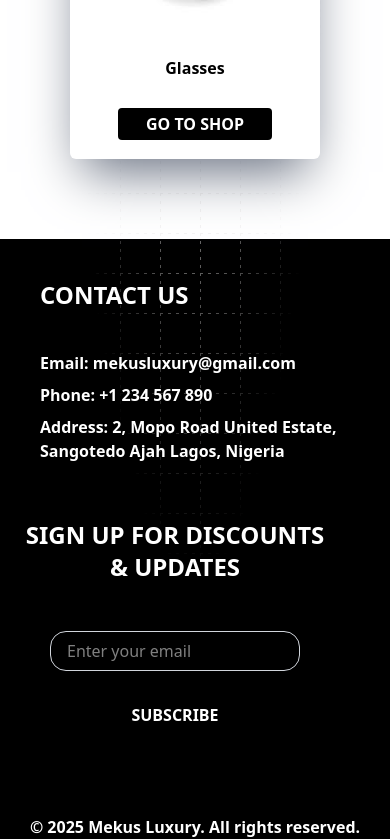
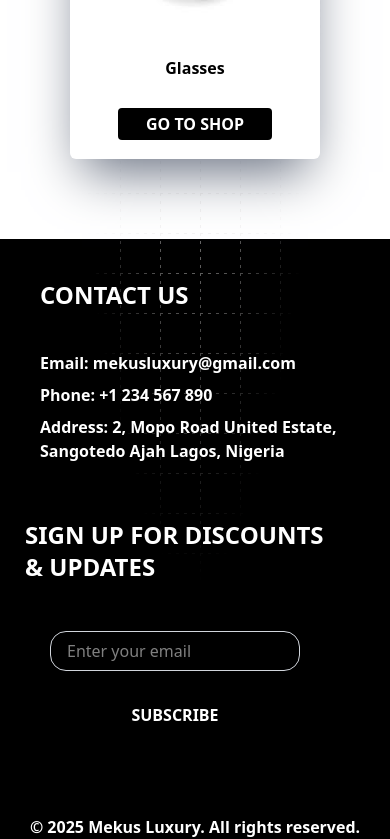
Before and after one commit to DOCTYPE-FRANCO/e-commmerce-application, a React (Vite) app: page / in a window 390 px wide. Shown: the part 2367-3206 px from the top of the page. Built offline with nearby package versions, Linux system fonts and the light colour scheme.

Commit message:
centered sumn

```diff
--- a/src/Components/Footer.jsx
+++ b/src/Components/Footer.jsx
@@ -11,7 +11,7 @@ function Footer(){
                 </div>
 
                 <div className="flex flex-col  gap-3 md:gap-2 justify-center items-center mr-10 mt-10">
-                    <p className="font-extrabold text-2xl text-center max-w-[300px] md:max-w-[600px]">SIGN UP FOR DISCOUNTS & UPDATES</p>< br/>
+                    <p className="font-extrabold text-2xl max-w-[300px] md:max-w-[600px]">SIGN UP FOR DISCOUNTS & UPDATES</p>< br/>
                     <input type="text" placeholder="Enter your email" className=" text-white flex border border-gray-300 rounded-2xl w-[250px] md:w-[450px] h-10 pl-4"/>
                     <button className="bg-black text-white w-43 h-10 font-bold rounded-full mt-3 hover:bg-gray-600 transition-all duration-500">SUBSCRIBE</button>
                 </div>
```
